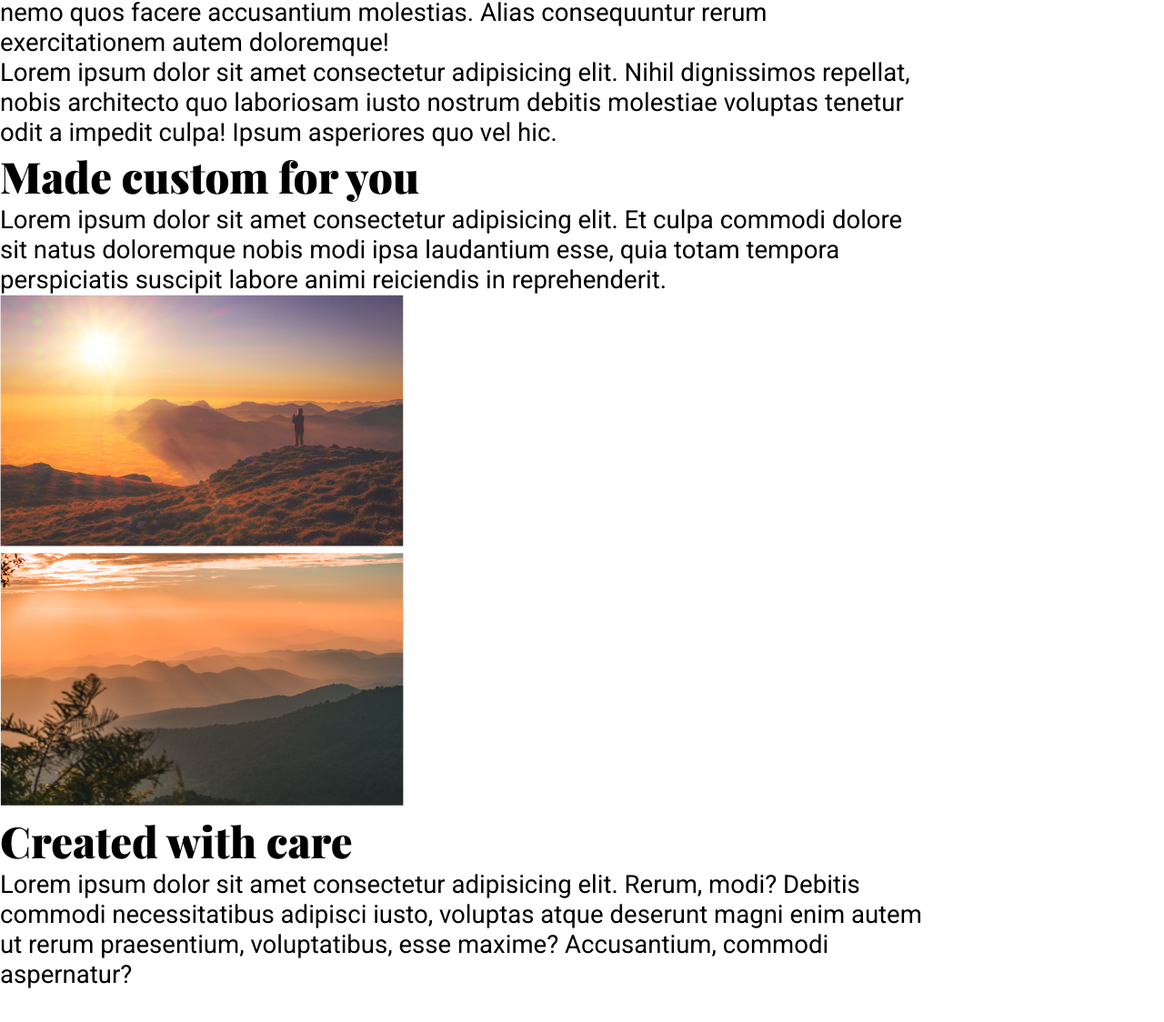
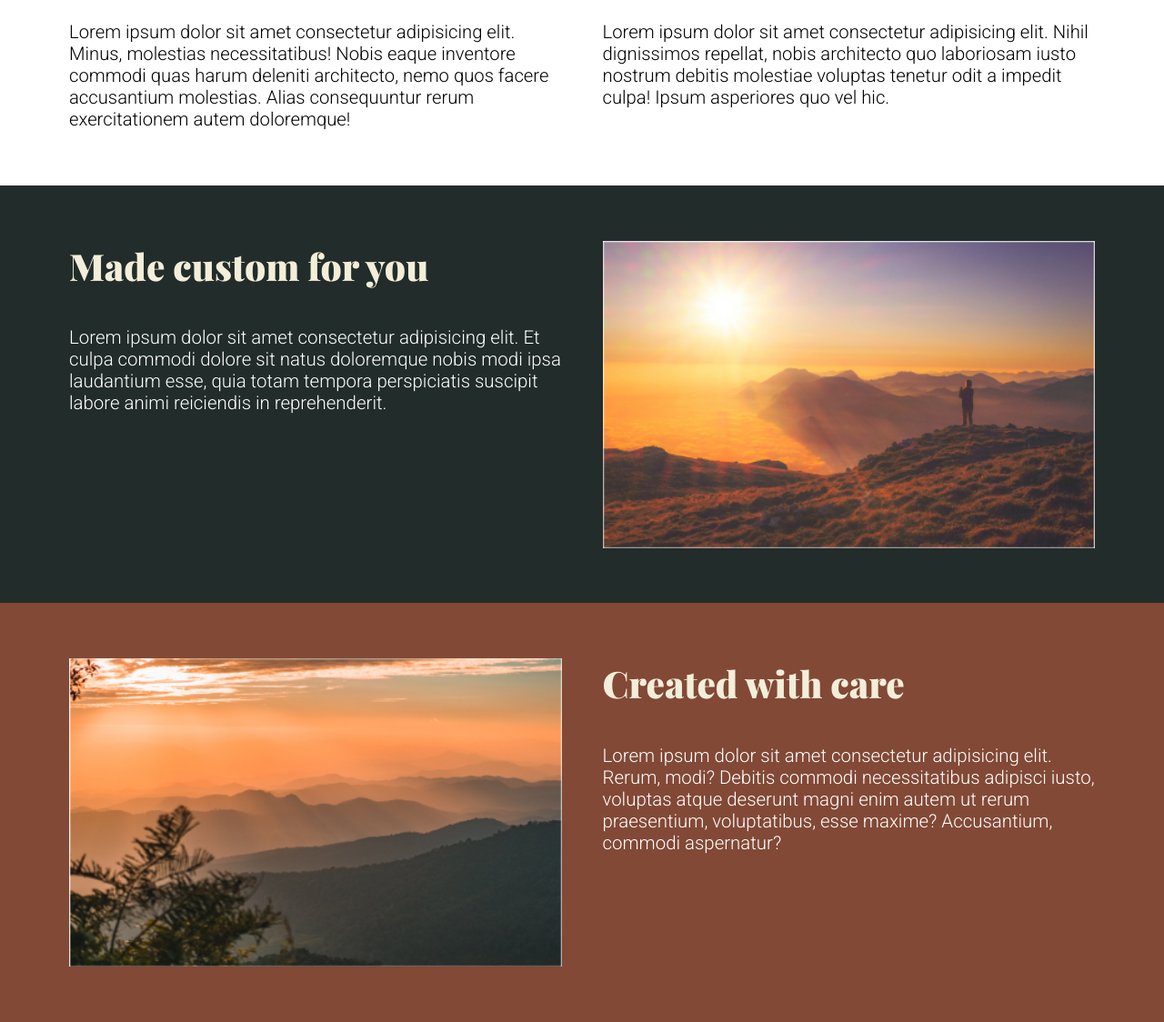
Before and after one commit to sherlineau/21day-responsive, a plain HTML site: page flexbox-2/index.html in a window 1280 px wide. Shown: the part 792-1916 px from the top of the page at 91% size. Before the commit the page ends 1880 px from the top, so only its background shows below. Drawn offline with nearby package versions, Linux system fonts and the light colour scheme.

Commit message:
flexbox challenge 4

```diff
--- a/flexbox-2/index.html
+++ b/flexbox-2/index.html
@@ -7,29 +7,33 @@
     <link rel="stylesheet" href="style.css">
 </head>
 <body>
-    <div class="hero">
-        <div class="container">
+    <section class="hero">
             <p>Lorem Ipsum Bit</p>
             <h1>Responsive layouts don't have to be a struggle</h1>
-        </div>
-    </div>
+    </section>
     <section class="container">
-        <h2>Quality Designs</h2>
+        <h2 class="align-text-center text-brown">Quality Designs</h2>
+        <div class="row">
             <div class="col">Lorem ipsum dolor sit amet consectetur adipisicing elit. Minus, molestias necessitatibus! Nobis eaque inventore commodi quas harum deleniti architecto, nemo quos facere accusantium molestias. Alias consequuntur rerum exercitationem autem doloremque!</div>
             <div class="col">Lorem ipsum dolor sit amet consectetur adipisicing elit. Nihil dignissimos repellat, nobis architecto quo laboriosam iusto nostrum debitis molestiae voluptas tenetur odit a impedit culpa! Ipsum asperiores quo vel hic.</div>
+        </div>
         </section>
-    <section class="container">
+    <section class="bg-green">
+        <div class="container row">
             <div class="col">
-            <h2>Made custom for you</h2>
+                <h2 class="text-beige">Made custom for you</h2>
                 <p>Lorem ipsum dolor sit amet consectetur adipisicing elit. Et culpa commodi dolore sit natus doloremque nobis modi ipsa laudantium esse, quia totam tempora perspiciatis suscipit labore animi reiciendis in reprehenderit.</p>
             </div>
-        <img src="/flexbox-2/image-01.jpg" alt="sunset in the desert">
+            <img class="col" src="/flexbox-2/image-01.jpg" alt="sunset in the desert">
+        </div>
     </section>
-    <section class="container">
-        <img src="/flexbox-2/image-02.jpg" alt="sunset in the mountains">
+    <section class="bg-brown">
+        <div class="container row">
+            <img class="col" src="/flexbox-2/image-02.jpg" alt="sunset in the mountains">
             <div class="col">
-            <h2>Created with care</h2>
+                <h2 class="text-beige">Created with care</h2>
                 <p>Lorem ipsum dolor sit amet consectetur adipisicing elit. Rerum, modi? Debitis commodi necessitatibus adipisci iusto, voluptas atque deserunt magni enim autem ut rerum praesentium, voluptatibus, esse maxime? Accusantium, commodi aspernatur?</p>
+            </div>
         </div>
     </section>
 </body>
--- a/flexbox-2/style.css
+++ b/flexbox-2/style.css
@@ -5,12 +5,25 @@
   padding: 0;
   box-sizing: border-box;
   font-family: "Roboto", sans-serif;
-  font-size: 1.3125rem;
+  font-weight: 300;
+  font-size: 1.125rem;
+
+  /*
+  beige: #F3EED9;
+  brown: #824936;
+  green: #222C2A;
+  */
 }
 
 h1, h2, h3, h4, h5, h6 {
     font-family: "Playfair Display", serif;
     font-weight: 900;
+    margin-bottom: 1em;
+}
+
+p {
+    font-size: 1.135rem;
+    margin-bottom: 1em;
 }
 
 h1 {
@@ -22,8 +35,44 @@ h2 {
 }
 
 .container {
-    width: 80%;
+    width: 90%;
     max-width: 1128px;
+    margin: 0 auto;
+    padding: 3em 0;
+}
+
+.row {
+    display: flex;
+}
+
+.col {
+    width: 100%;
+}
+
+.col + .col {
+    margin-left: 2.5rem;
+}
+
+.align-text-center {
+    text-align: center;
+}
+
+.bg-green{
+    background-color: #222C2A;
+    color: white;
+}
+
+.bg-brown {
+    background-color: #824936;
+    color: white;
+}
+
+.text-brown {
+    color: #824936;
+}
+
+.text-beige {
+    color:#F3EED9;
 }
 
 .hero {
@@ -38,7 +87,7 @@ h2 {
 }
 
 .hero h1 {
-    width: 95%;
+    width: 45%;
     color: #824936;
 }
 
```
Lines whose indentation alone changed are shown as unchanged.
